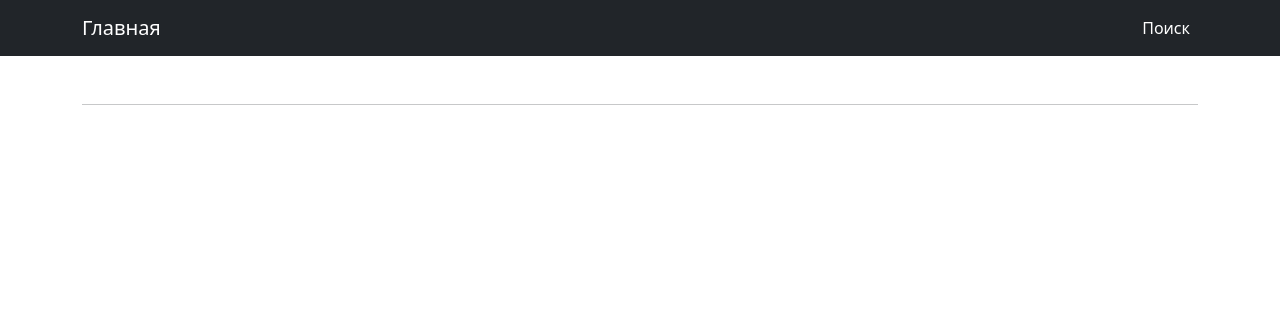
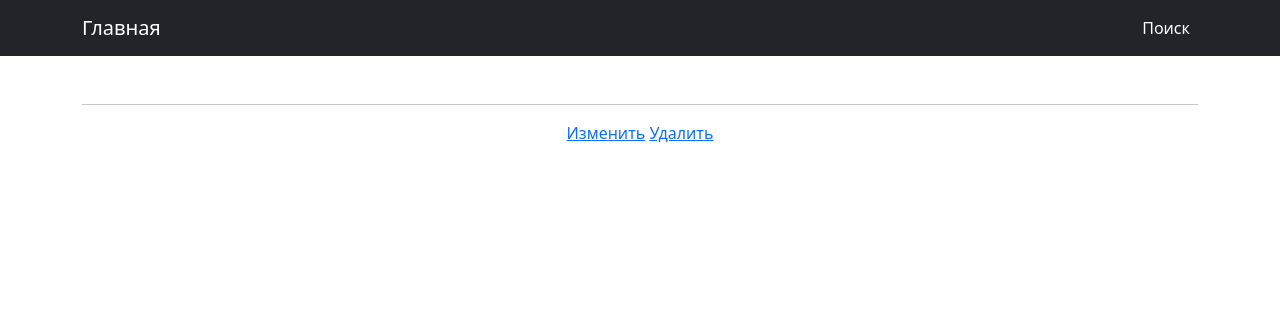
Before and after one commit to tveekiss/homework_D4, a Django app: page /news/1/ in a window 1280 px wide. Shown: the top 316 px of the page. Run offline with Django 5.2, Linux system fonts and the light colour scheme; data comes from the database, SQL or seed files in the repository; some libraries are stand-ins or nearby versions.

Commit message:
add buttons

```diff
--- a/NewsPortal/templates/posts/News/news_detail.html
+++ b/NewsPortal/templates/posts/News/news_detail.html
@@ -13,4 +13,6 @@
     <p>{{ news.date|date:"d.m.Y" }}</p>
     <hr>
     <p>{{ news.text|censor }}</p>
+    <a href="{% url 'news_edit' post.id %}">Изменить</a>
+    <a href="{% url 'news_delete' post.id %}">Удалить</a>
 {% endblock content %}
```
